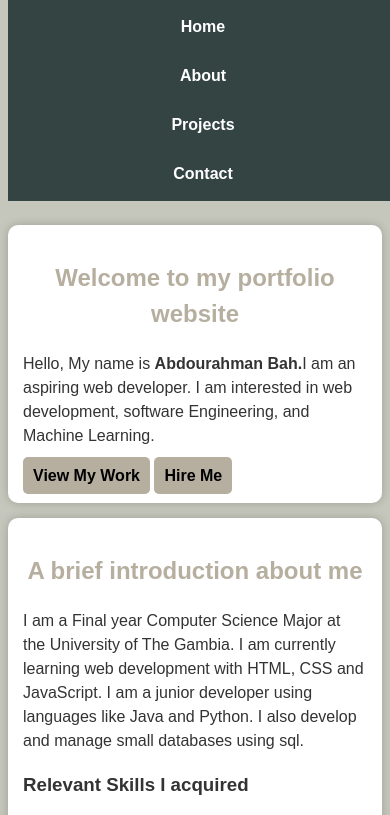
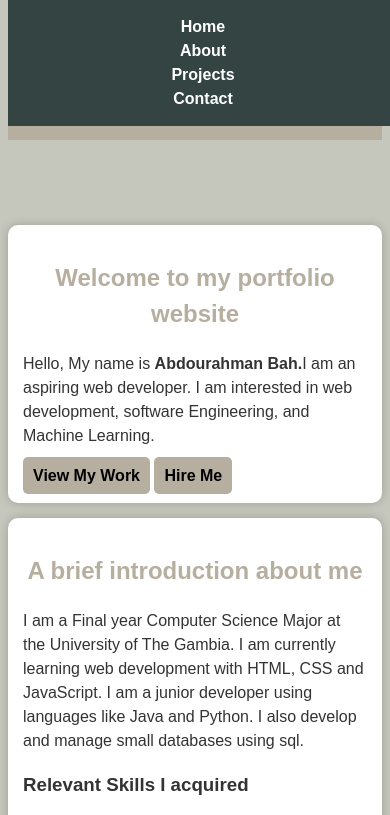
Before and after one commit to abdour-bah/portfolio-project, a plain HTML site: page index.html in a window 390 px wide. Shown: the top 815 px of the page. Drawn offline with nearby package versions, Linux system fonts and the light colour scheme.

```diff
--- a/styles.css
+++ b/styles.css
@@ -174,6 +174,7 @@ footer {
 @media (max-width:600px) {
     nav ul {
         flex-direction: column;
+        gap: inherit;
 
     }
 
```
